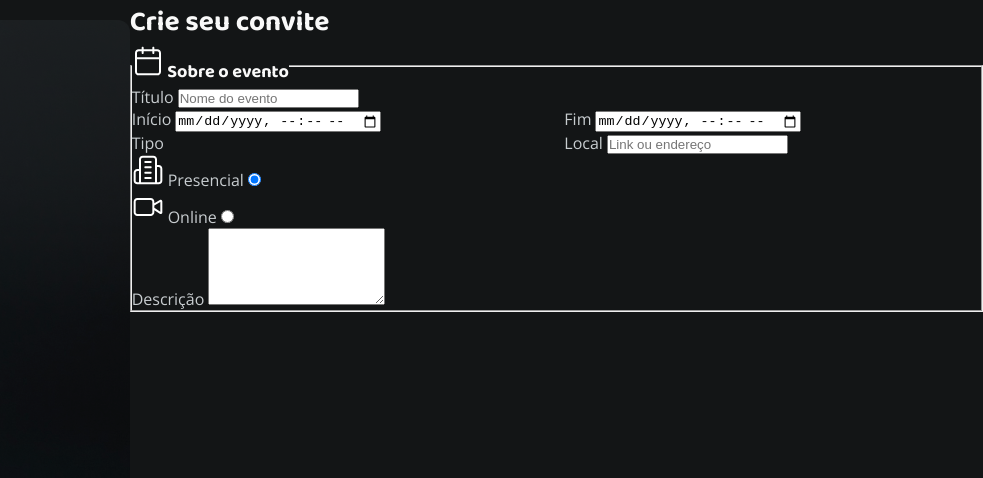
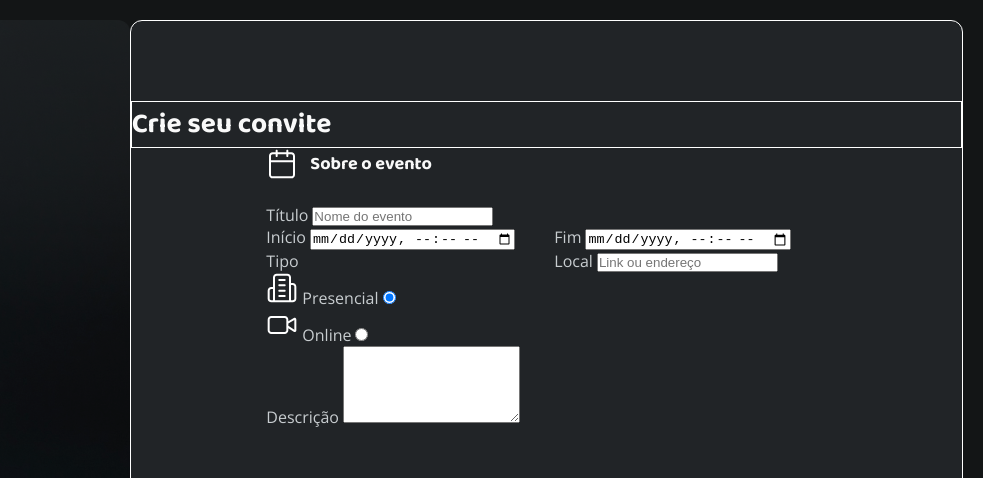
Before and after one commit to derek-fo/rocketseat-desafio-festivite, a plain HTML site: page index.html in a window 1280 px wide. Shown: the top 478 px of the page, 297-1280 px from the left. Drawn offline with nearby package versions, Linux system fonts and the light colour scheme.

Commit message:
form (css)

```diff
--- a/index.html
+++ b/index.html
@@ -31,7 +31,7 @@
             </div>
         </aside>
 
-        <main class="form">
+        <main id="form">
             <div class="container">
                 <h2>Crie seu convite</h2>
 
--- /dev/null
+++ b/styles/form/index.css
@@ -0,0 +1,35 @@
+main#form {
+    border: 1px solid white;
+    background-color: var(--shape-body);
+    border-radius: 12px;
+    margin: 20px 20px 20px 0;
+
+    padding-block: 80px;
+    overflow: hidden;
+}
+
+div>h2 {
+    border: 1px solid white;
+}
+
+form{
+    max-width: 560px;
+    margin-inline: auto;
+}
+
+fieldset{
+    border: none;
+    margin-bottom: 40px;
+
+
+}
+
+legend{
+    font: var(--hd-sm);
+    color: var(--text-heading);
+    margin-bottom: 24px;
+
+    display: flex; /* centraliza com a imagem */
+    gap: 12px;
+    align-items: center;
+}
--- a/styles/index.css
+++ b/styles/index.css
@@ -2,3 +2,4 @@
 @import url(utility.css);
 @import url(layout.css);
 @import url(logo.css);
+@import url(form/index.css)
```
Also changed, not shown: styles/logo.css (line endings or trailing spaces).
